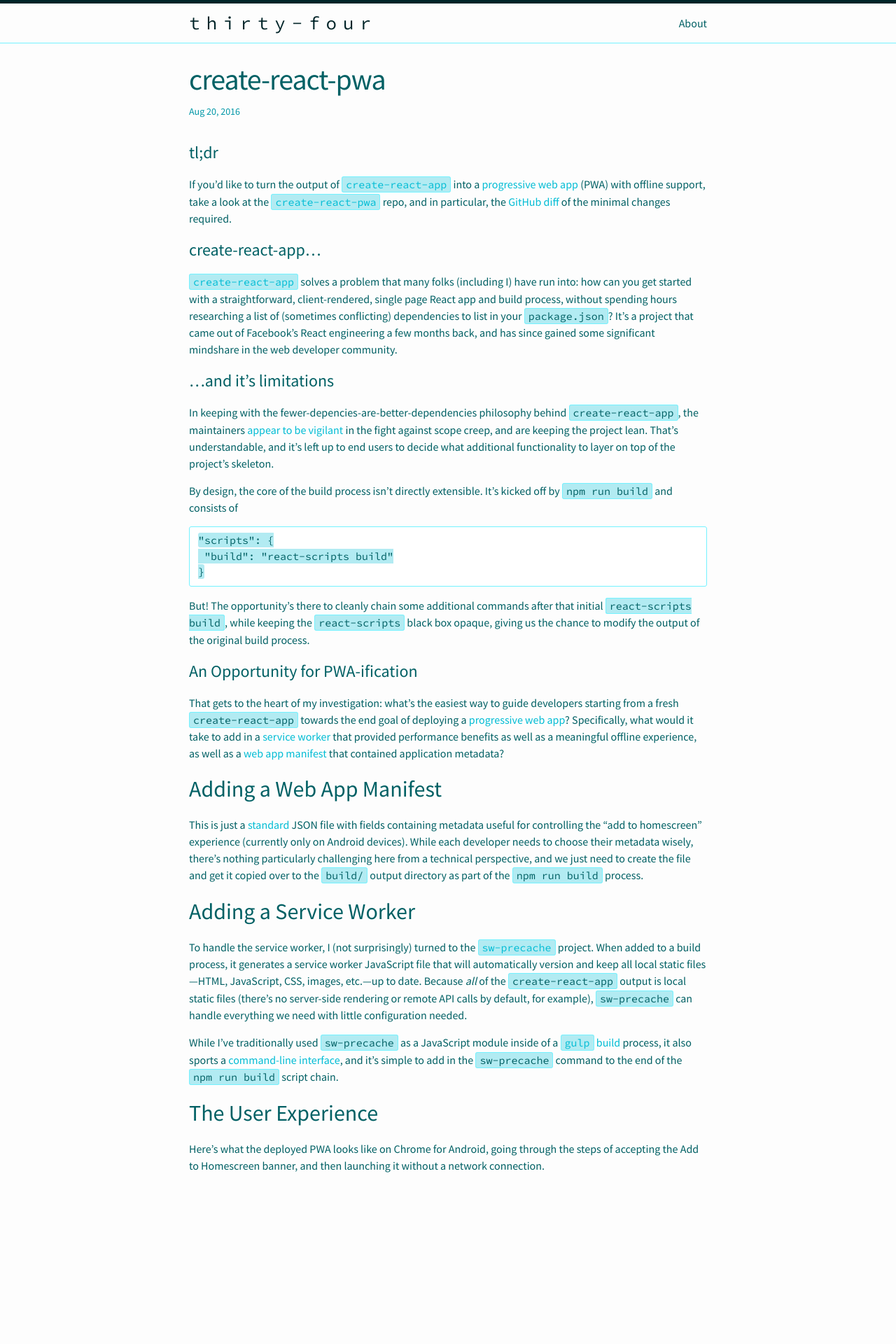
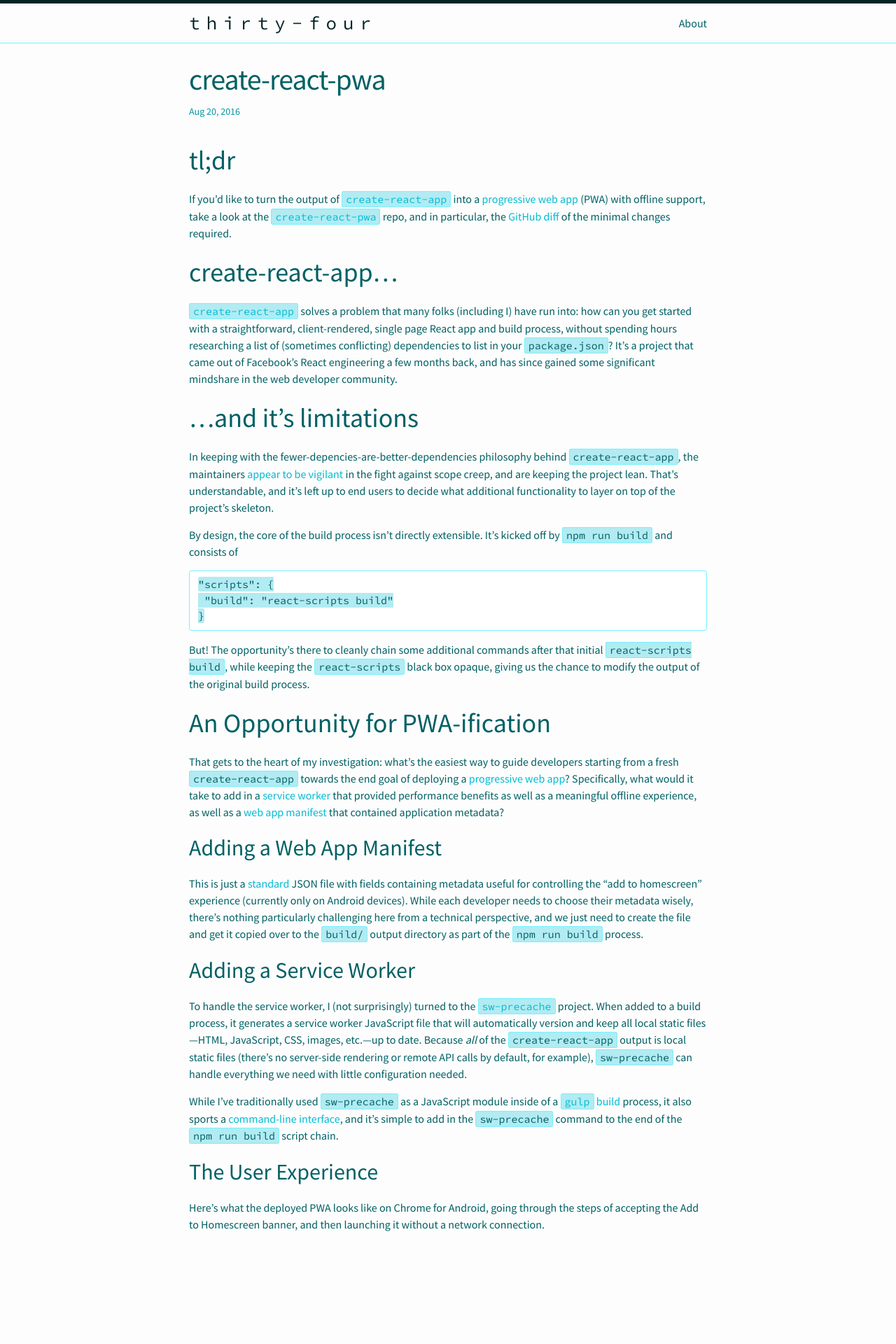
Before and after one commit to jeffposnick/jeffy-info, a Jekyll site: the page built from _posts/2016-08-20-create-react-pwa.markdown, in a window 1280 px wide. Shown: the top 1920 px of the page at 70% size. Built offline with Jekyll 4.4.1, drawn with Linux system fonts in a browser that asks for light colours; grey boxes are pictures that could not be loaded.

Commit message:
Misc tweaks

```diff
--- a/css/main.css
+++ b/css/main.css
@@ -101,7 +101,7 @@ code {
 
 pre {
   padding: 8px 12px;
-  overflow-x: scroll; }
+  overflow-x: auto; }
   pre > code {
     border: 0;
     padding-right: 0;
@@ -300,6 +300,11 @@ pre {
 
 .post-content {
   margin-bottom: 30px; }
+  .post-content h1 {
+    font-size: 38px; }
+    @media screen and (max-width: 800px) {
+      .post-content h1 {
+        font-size: 34px; } }
   .post-content h2 {
     font-size: 32px; }
     @media screen and (max-width: 800px) {
```
Also changed, not shown: manifest.json.
